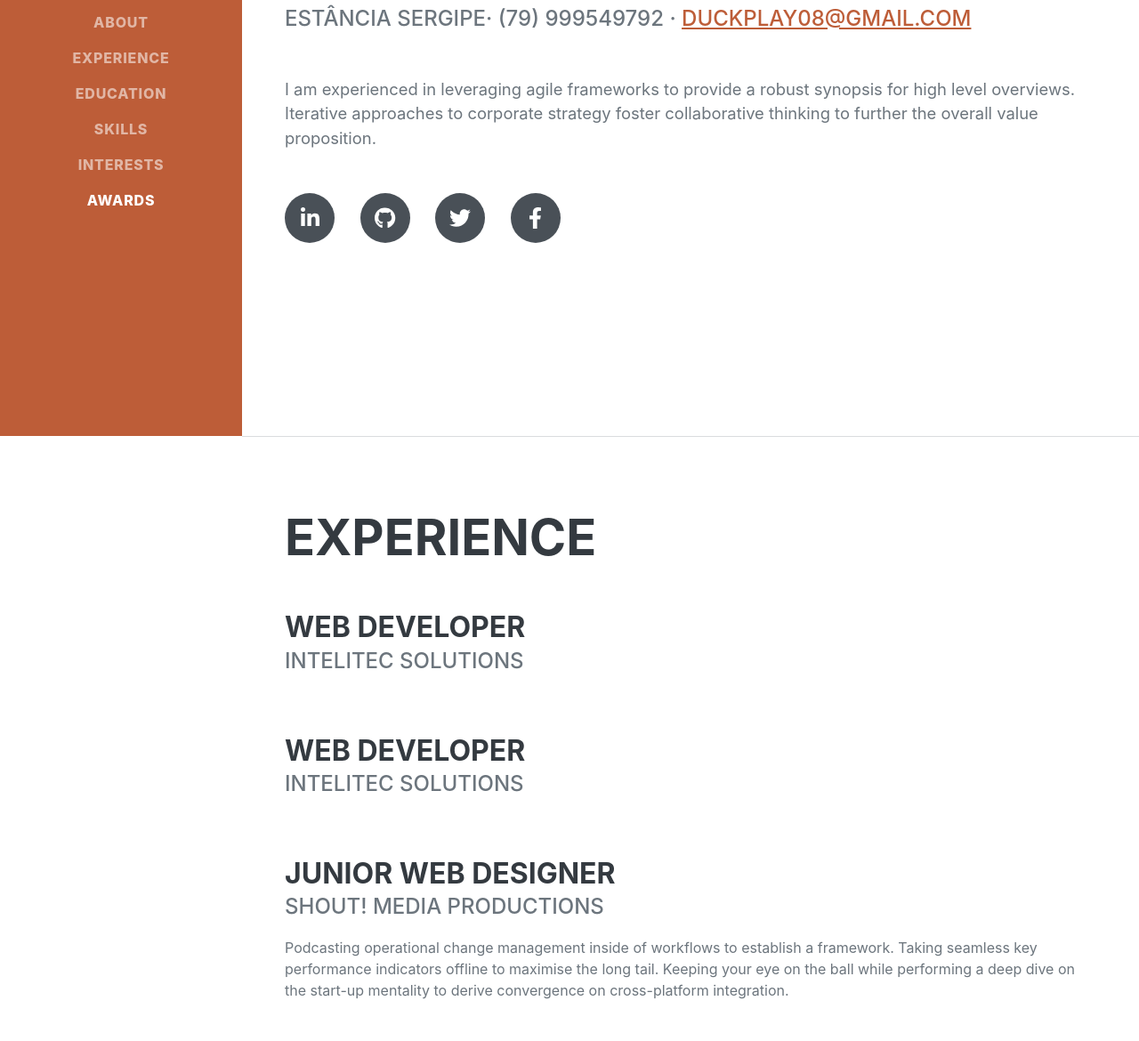
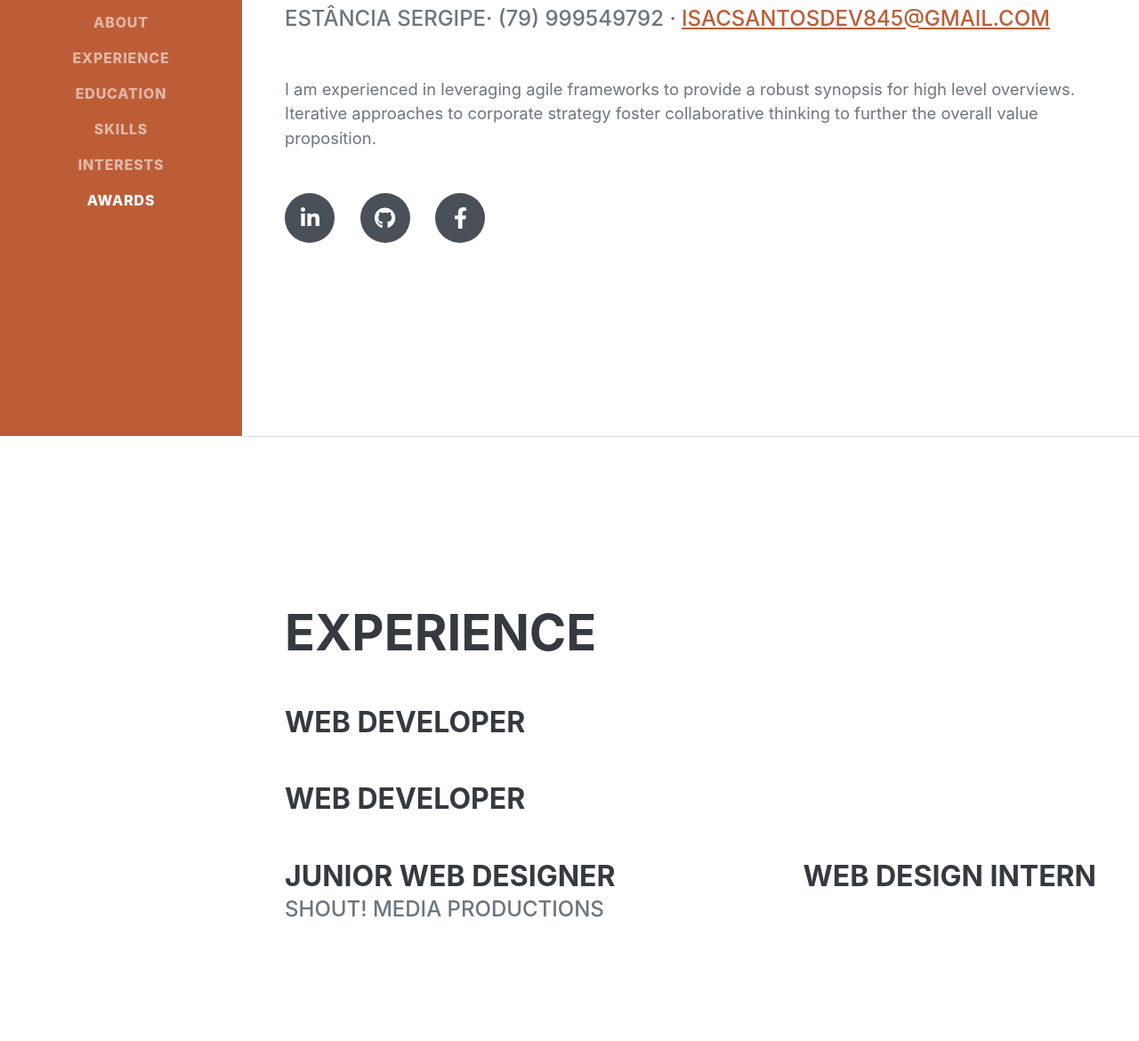
Before and after one commit to Isacbr6/Isacbr6.github.io, a plain HTML site: page index.html in a window 1280 px wide. Shown: the part 310-1480 px from the top of the page at 89% size. Drawn offline with nearby package versions, Linux system fonts and the light colour scheme; a web font is replaced by a local one.

Commit message:
index.html

```diff
--- a/index.html
+++ b/index.html
@@ -45,13 +45,12 @@
                     </h1>
                     <div class="subheading mb-5">
                         Estância Sergipe· (79) 999549792 ·
-                        <a href="mailto:name@email.com">duckplay08@gmail.com</a>
+                        <a href="mailto:name@email.com">Isacsantosdev845@gmail.com</a>
                     </div>
                     <p class="lead mb-5">I am experienced in leveraging agile frameworks to provide a robust synopsis for high level overviews. Iterative approaches to corporate strategy foster collaborative thinking to further the overall value proposition.</p>
                     <div class="social-icons">
                         <a class="social-icon" href="#!"><i class="fab fa-linkedin-in"></i></a>
                         <a class="social-icon" href="#!"><i class="fab fa-github"></i></a>
-                        <a class="social-icon" href="#!"><i class="fab fa-twitter"></i></a>
                         <a class="social-icon" href="#!"><i class="fab fa-facebook-f"></i></a>
                     </div>
                 </div>
@@ -64,21 +63,17 @@
                     <div class="d-flex flex-column flex-md-row justify-content-between mb-5">
                         <div class="flex-grow-1">
                             <h3 class="mb-0">Web Developer</h3>
-                            <div class="subheading mb-3">Intelitec Solutions</div>
                         </div>
                     </div>
                     <div class="d-flex flex-column flex-md-row justify-content-between mb-5">
                         <div class="flex-grow-1">
                             <h3 class="mb-0">Web Developer</h3>
-                            <div class="subheading mb-3">Intelitec Solutions</div>
                         </div>
                     </div>
                     <div class="d-flex flex-column flex-md-row justify-content-between mb-5">
                         <div class="flex-grow-1">
                             <h3 class="mb-0">Junior Web Designer</h3>
                             <div class="subheading mb-3">Shout! Media Productions</div>
-                            <p>Podcasting operational change management inside of workflows to establish a framework. Taking seamless key performance indicators offline to maximise the long tail. Keeping your eye on the ball while performing a deep dive on the start-up mentality to derive convergence on cross-platform integration.</p>
-                        </div>
                     </div>
                     <div class="d-flex flex-column flex-md-row justify-content-between">
                         <div class="flex-grow-1">
```
